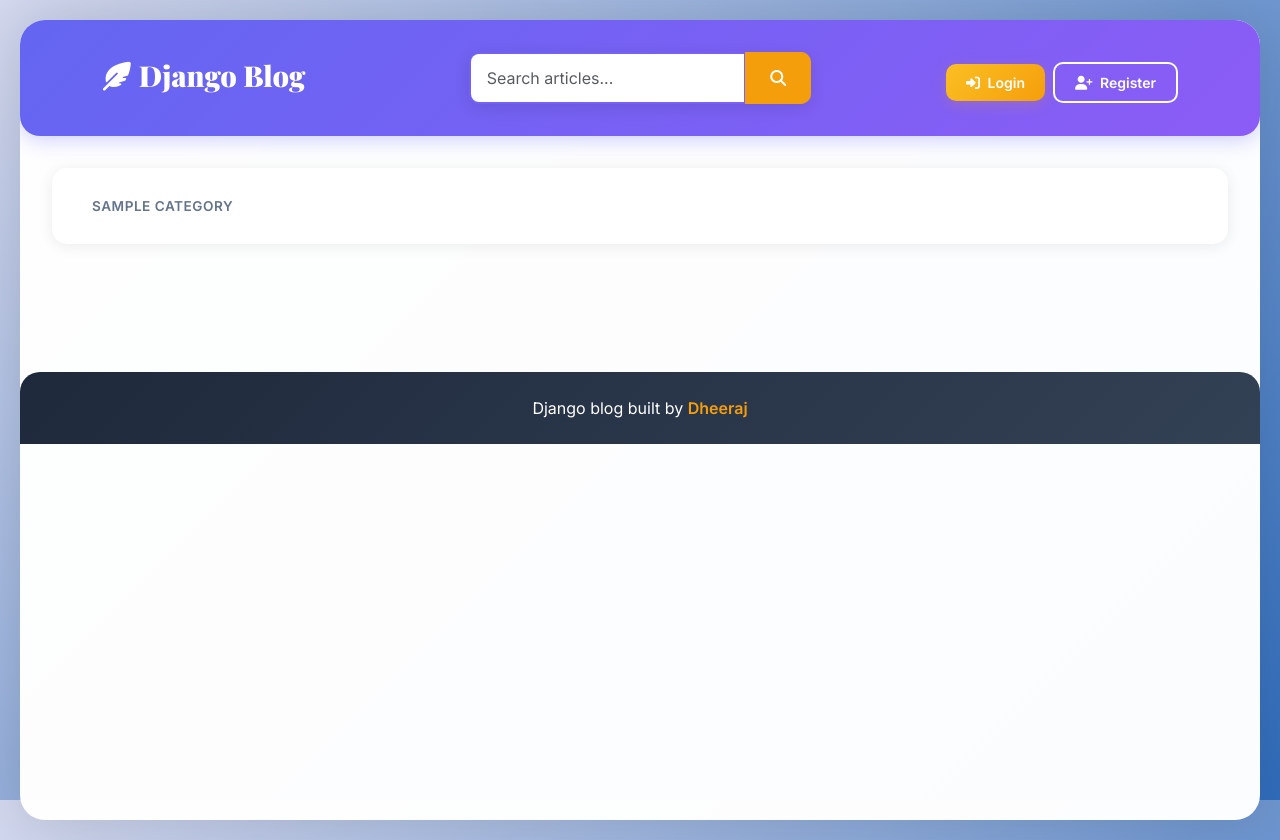
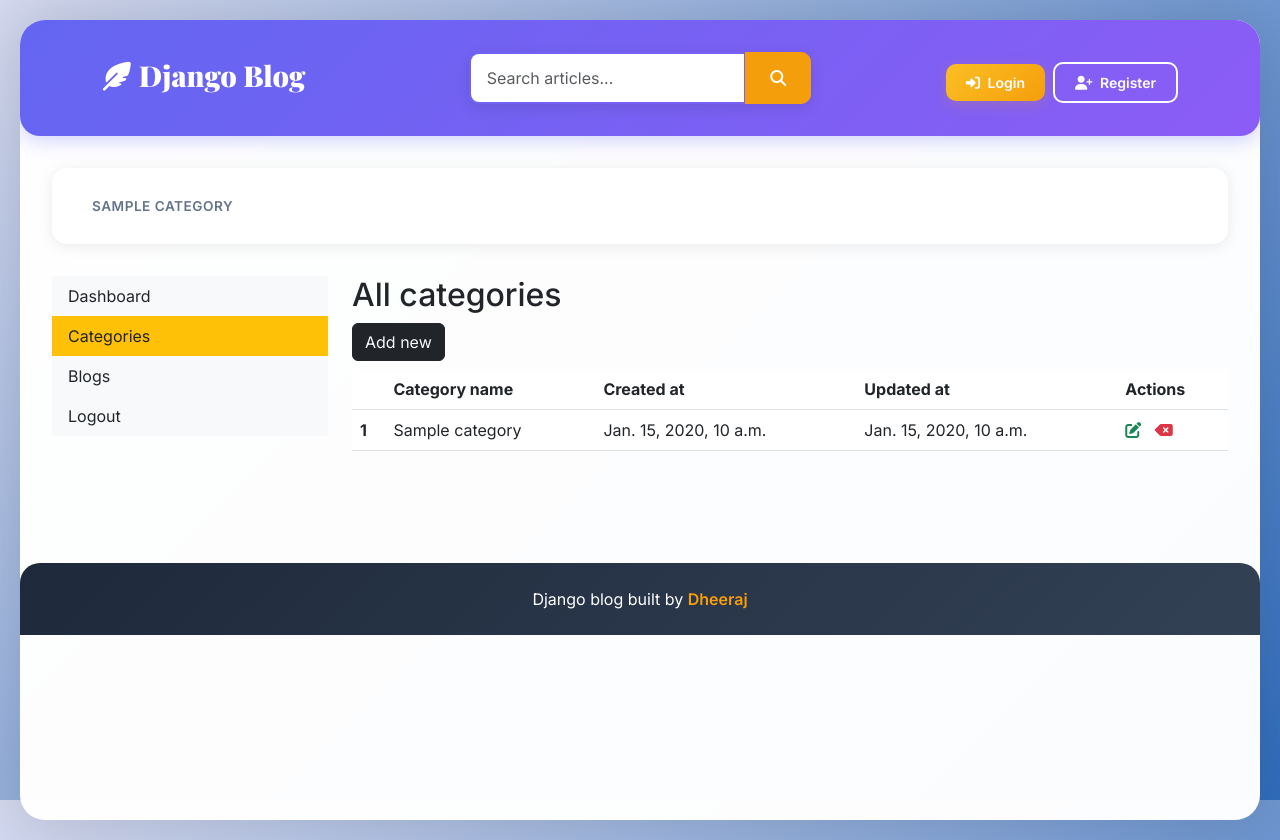
Before and after one commit to Dheerajll/Bloggin-System, a Django app: page /dashboard/categories/ in a window 1280 px wide. Run offline with Django 5.2, Linux system fonts and the light colour scheme; tables that the repository leaves empty hold one stand-in row (values such as "Sample post").

Commit message:
Added and updated templates for category CRUD.

```diff
--- a/templates/base.html
+++ b/templates/base.html
@@ -9,6 +9,7 @@
     <link href="https://cdn.jsdelivr.net/npm/bootstrap@5.3.0/dist/css/bootstrap.min.css" rel="stylesheet">
     <link href="https://fonts.googleapis.com/css2?family=Playfair+Display:wght@700;900&family=Inter:wght@300;400;500;600;700&display=swap" rel="stylesheet">
     <link rel="stylesheet" href="https://cdnjs.cloudflare.com/ajax/libs/font-awesome/6.4.0/css/all.min.css">
+    <link rel="stylesheet" href="https://cdnjs.cloudflare.com/ajax/libs/font-awesome/4.7.0/css/font-awesome.min.css">
     <link rel="stylesheet" href="{%static 'css/base.css'%}">
   {% block css %}
   {% endblock css %}
--- a/templates/dashboard/categories.html
+++ b/templates/dashboard/categories.html
@@ -1,5 +1,43 @@
 {% extends "base.html" %}
 
 {% block body %}
+<div class="row">
+    <!-- Left sidebar -->
+    {% include "dashboard/sidebar.html" %}
+    <!-- Right sidebar -->
+    <div class="col-md-9">
+
+        <h2>All categories</h2>
+        <a href="{%url 'add_categories'%}" class="btn btn-dark text-light float-right mb-2">Add new</a>
+        <table class="table table-hover">
+            <thead>
+                <tr>
+                    <th></th>
+                    <th>Category name</th>
+                    <th>Created at</th>
+                    <th>Updated at</th>
+                    <th>Actions</th>
+                </tr>
+            </thead>
+            <tbody>
+                {% for category in categories %}
+                <tr>
+                    <th>{{forloop.counter}}</th>
+                    <td>{{category.category_name}}</td>
+                    <td>{{category.created_at}}</td>
+                    <td>{{category.updated_at}}</td>
+                    <td>
+                        <a href="{% url 'edit_categories' category.pk%}"><i class="fa-solid fa-pen-to-square text-success"></i></a>
+                        &nbsp;
+                        <a href="{% url "del_categories" category.pk %}"><i class="fa-solid fa-delete-left text-danger"></i></a>
+                    </td>
+                </tr>
+                {% endfor %}
+            </tbody>
+        </table>
+
+    </div>
+
+</div>
 
 {% endblock body %}
--- /dev/null
+++ b/templates/dashboard/sidebar.html
@@ -0,0 +1,8 @@
+<div class="col-md-3">
+    <div class="nav flex-column nave-pills bg-light" aria-orientation="vertical">
+        <a href="{%url 'dashboard'%}" class="nav-link text-dark {%if '/dashboard/' == request.path %}bg-warning{%endif%}">Dashboard</a>
+        <a href="{%url 'categories'%}" class="nav-link text-dark {%if '/categories/' in request.path %}bg-warning{%endif%}">Categories</a>
+        <a href="" class="nav-link text-dark">Blogs</a>
+        <a href="" class="nav-link text-dark">Logout</a>
+    </div>
+ </div>
```
Also changed, not shown: templates/dashboard/add_categories.html (added, +21 -0 lines), templates/dashboard/dashboard.html (+2 -9 lines), templates/dashboard/edit_categories.html (added, +21 -0 lines).
